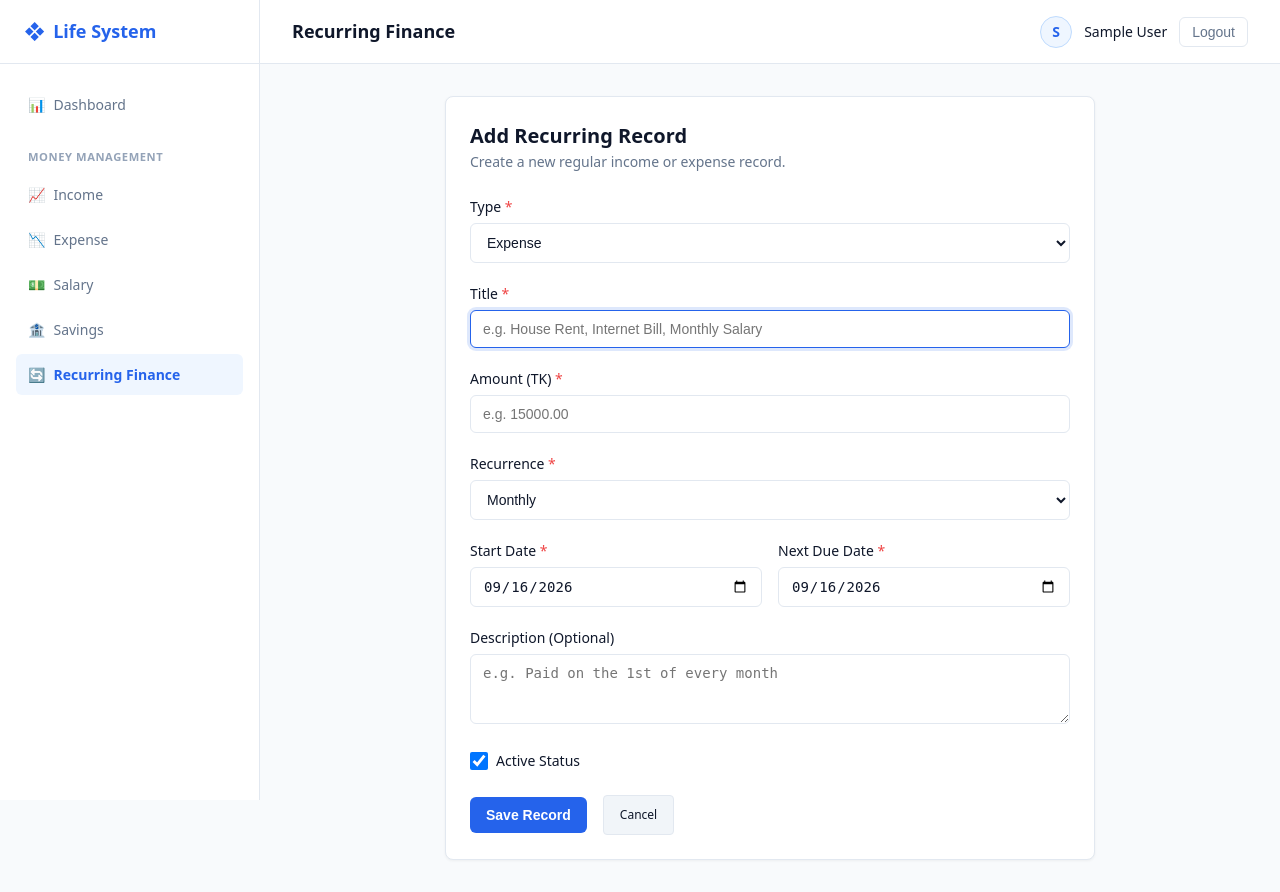
After one commit to imonislams/Life-Management-system, a Laravel app: page /recurring-transactions/create in a window 1280 px wide. The commit adds this page. Run offline with Laravel 12, Linux system fonts and the light colour scheme; the visitor is signed in with stand-in values (Sample User, id 1); style sheets or scripts are compiled from the project's sources.

Commit message:
Implement fixed and recurring finance management module
Co-authored-by: imonislams <193939796+imonislams@users.noreply.github.com>

```diff
--- /dev/null
+++ b/app/Http/Controllers/RecurringTransactionController.php
@@ -0,0 +1,112 @@
+<?php
+
+namespace App\Http\Controllers;
+
+use App\Models\RecurringTransaction;
+use Illuminate\Http\Request;
+use Illuminate\Support\Facades\Auth;
+
+class RecurringTransactionController extends Controller
+{
+    /**
+     * Display a listing of recurring transactions for the authenticated user.
+     */
+    public function index(Request $request)
+    {
+        $recurringTransactions = $request->user()
+            ->recurringTransactions()
+            ->orderBy('next_due_date', 'asc')
+            ->orderBy('id', 'desc')
+            ->paginate(10);
+
+        return view('recurring.index', [
+            'recurringTransactions' => $recurringTransactions,
+        ]);
+    }
+
+    /**
+     * Show the form for creating a new recurring transaction.
+     */
+    public function create()
+    {
+        return view('recurring.create');
+    }
+
+    /**
+     * Store a newly created recurring transaction in storage.
+     */
+    public function store(Request $request)
+    {
+        $validated = $request->validate([
+            'type' => ['required', 'in:income,expense'],
+            'title' => ['required', 'string', 'max:255'],
+            'amount' => ['required', 'numeric', 'gt:0', 'max:999999999.99'],
+            'recurrence_type' => ['required', 'in:weekly,monthly'],
+            'start_date' => ['required', 'date'],
+            'next_due_date' => ['required', 'date'],
+            'description' => ['nullable', 'string', 'max:1000'],
+            'is_active' => ['nullable', 'boolean'],
+        ]);
+
+        $validated['is_active'] = $request->has('is_active') ? $request->boolean('is_active') : true;
+
+        $request->user()->recurringTransactions()->create($validated);
+
+        return redirect()->route('recurring-transactions.index')->with('status', 'Recurring record added successfully.');
+    }
+
+    /**
+     * Show the form for editing the specified recurring transaction.
+     */
+    public function edit(RecurringTransaction $recurringTransaction)
+    {
+        if ($recurringTransaction->user_id !== Auth::id()) {
+            abort(403);
+        }
+
+        return view('recurring.edit', [
+            'recurringTransaction' => $recurringTransaction,
+        ]);
+    }
+
+    /**
+     * Update the specified recurring transaction in storage.
+     */
+    public function update(Request $request, RecurringTransaction $recurringTransaction)
+    {
+        if ($recurringTransaction->user_id !== Auth::id()) {
+            abort(403);
+        }
+
+        $validated = $request->validate([
+            'type' => ['required', 'in:income,expense'],
+            'title' => ['required', 'string', 'max:255'],
+            'amount' => ['required', 'numeric', 'gt:0', 'max:999999999.99'],
+            'recurrence_type' => ['required', 'in:weekly,monthly'],
+            'start_date' => ['required', 'date'],
+            'next_due_date' => ['required', 'date'],
+            'description' => ['nullable', 'string', 'max:1000'],
+            'is_active' => ['nullable', 'boolean'],
+        ]);
+
+        $validated['is_active'] = $request->has('is_active') ? $request->boolean('is_active') : false;
+
+        $recurringTransaction->update($validated);
+
+        return redirect()->route('recurring-transactions.index')->with('status', 'Recurring record updated successfully.');
+    }
+
+    /**
+     * Remove the specified recurring transaction from storage.
+     */
+    public function destroy(RecurringTransaction $recurringTransaction)
+    {
+        if ($recurringTransaction->user_id !== Auth::id()) {
+            abort(403);
+        }
+
+        $recurringTransaction->delete();
+
+        return redirect()->route('recurring-transactions.index')->with('status', 'Recurring record deleted successfully.');
+    }
+}
--- a/app/Models/User.php
+++ b/app/Models/User.php
@@ -65,4 +65,9 @@ class User extends Authenticatable
     {
         return $this->hasOne(SavingsGoal::class);
     }
+
+    public function recurringTransactions(): HasMany
+    {
+        return $this->hasMany(RecurringTransaction::class);
+    }
 }
--- a/resources/views/layouts/app.blade.php
+++ b/resources/views/layouts/app.blade.php
@@ -41,6 +41,9 @@
                     </a>
                     <a href="{{ route('savings.index') }}" class="nav-link {{ request()->routeIs('savings.*') ? 'active' : '' }}">
                         <span class="nav-icon">🏦</span> Savings
+                    </a>
+                    <a href="{{ route('recurring-transactions.index') }}" class="nav-link {{ request()->routeIs('recurring-transactions.*') ? 'active' : '' }}">
+                        <span class="nav-icon">🔄</span> Recurring Finance
                     </a>
                 </div>
             </nav>
--- /dev/null
+++ b/resources/views/recurring/create.blade.php
@@ -0,0 +1,135 @@
+<x-app-layout>
+    <x-slot name="title">Add Recurring Record - Personal Finance Management System</x-slot>
+    <x-slot name="pageTitle">Recurring Finance</x-slot>
+
+    <div class="card" style="max-width: 650px; margin: 0 auto;">
+        <h1 class="card-title">Add Recurring Record</h1>
+        <p class="card-subtitle" style="margin-bottom: 1.5rem;">Create a new regular income or expense record.</p>
+
+        <form method="POST" action="{{ route('recurring-transactions.store') }}">
+            @csrf
+
+            <div class="form-group">
+                <label for="type" class="form-label">Type <span style="color: var(--danger-color);">*</span></label>
+                <select id="type" name="type" required class="form-control">
+                    <option value="expense" {{ old('type') === 'expense' ? 'selected' : '' }}>Expense</option>
+                    <option value="income" {{ old('type') === 'income' ? 'selected' : '' }}>Income</option>
+                </select>
+                @error('type')
+                    <div class="error-msg">{{ $message }}</div>
+                @enderror
+            </div>
+
+            <div class="form-group">
+                <label for="title" class="form-label">Title <span style="color: var(--danger-color);">*</span></label>
+                <input
+                    id="title"
+                    type="text"
+                    name="title"
+                    value="{{ old('title') }}"
+                    required
+                    autofocus
+                    class="form-control"
+                    placeholder="e.g. House Rent, Internet Bill, Monthly Salary"
+                >
+                @error('title')
+                    <div class="error-msg">{{ $message }}</div>
+                @enderror
+            </div>
+
+            <div class="form-group">
+                <label for="amount" class="form-label">Amount (TK) <span style="color: var(--danger-color);">*</span></label>
+                <input
+                    id="amount"
+                    type="number"
+                    step="0.01"
+                    min="0.01"
+                    name="amount"
+                    value="{{ old('amount') }}"
+                    required
+                    class="form-control"
+                    placeholder="e.g. 15000.00"
+                >
+                @error('amount')
+                    <div class="error-msg">{{ $message }}</div>
+                @enderror
+            </div>
+
+            <div class="form-group">
+                <label for="recurrence_type" class="form-label">Recurrence <span style="color: var(--danger-color);">*</span></label>
+                <select id="recurrence_type" name="recurrence_type" required class="form-control">
+                    <option value="monthly" {{ old('recurrence_type') === 'monthly' ? 'selected' : '' }}>Monthly</option>
+                    <option value="weekly" {{ old('recurrence_type') === 'weekly' ? 'selected' : '' }}>Weekly</option>
+                </select>
+                @error('recurrence_type')
+                    <div class="error-msg">{{ $message }}</div>
+                @enderror
+            </div>
+
+            <div style="display: grid; grid-template-columns: 1fr 1fr; gap: 1rem;">
+                <div class="form-group">
+                    <label for="start_date" class="form-label">Start Date <span style="color: var(--danger-color);">*</span></label>
+                    <input
+                        id="start_date"
+                        type="date"
+                        name="start_date"
+                        value="{{ old('start_date', date('Y-m-d')) }}"
+                        required
+                        class="form-control"
+                    >
+                    @error('start_date')
+                        <div class="error-msg">{{ $message }}</div>
+                    @enderror
+                </div>
+
+                <div class="form-group">
+                    <label for="next_due_date" class="form-label">Next Due Date <span style="color: var(--danger-color);">*</span></label>
+                    <input
+                        id="next_due_date"
+                        type="date"
+                        name="next_due_date"
+                        value="{{ old('next_due_date', date('Y-m-d')) }}"
+                        required
+                        class="form-control"
+                    >
+                    @error('next_due_date')
+                        <div class="error-msg">{{ $message }}</div>
+                    @enderror
+                </div>
+            </div>
+
+            <div class="form-group">
+                <label for="description" class="form-label">Description (Optional)</label>
+                <textarea
+                    id="description"
+                    name="description"
+                    rows="3"
+                    class="form-control"
+                    placeholder="e.g. Paid on the 1st of every month"
+                >{{ old('description') }}</textarea>
+                @error('description')
+                    <div class="error-msg">{{ $message }}</div>
+                @enderror
+            </div>
+
+            <div class="form-group" style="display: flex; align-items: center; gap: 0.5rem; margin-top: 1rem;">
+                <input
+                    id="is_active"
+                    type="checkbox"
+                    name="is_active"
+                    value="1"
+                    {{ old('is_active', '1') ? 'checked' : '' }}
+                    style="width: 18px; height: 18px; cursor: pointer;"
+                >
+                <label for="is_active" class="form-label" style="margin-bottom: 0; cursor: pointer;">
+                    Active Status
+                </label>
+            </div>
+
+            <div style="display: flex; gap: 1rem; align-items: center; margin-top: 1.5rem;">
+                <button type="submit" class="btn-primary">Save Record</button>
+                <a href="{{ route('recurring-transactions.index') }}" class="btn-secondary btn-sm" style="padding: 0.625rem 1rem;">Cancel</a>
+            </div>
+        </form>
+    </div>
+</x-app-layout>
--- a/routes/web.php
+++ b/routes/web.php
@@ -5,6 +5,7 @@ use App\Http\Controllers\Auth\RegisterController;
 use App\Http\Controllers\DashboardController;
 use App\Http\Controllers\ExpenseController;
 use App\Http\Controllers\IncomeController;
+use App\Http\Controllers\RecurringTransactionController;
 use App\Http\Controllers\SalaryController;
 use App\Http\Controllers\SavingsController;
 use Illuminate\Support\Facades\Auth;
@@ -47,4 +48,7 @@ Route::middleware('auth')->group(function () {
 
     // Expense resource routes
     Route::resource('expenses', ExpenseController::class)->except(['show']);
+
+    // Recurring Transactions resource routes
+    Route::resource('recurring-transactions', RecurringTransactionController::class)->except(['show']);
 });
```
Also changed, not shown: app/Http/Controllers/DashboardController.php (+7 -0 lines), app/Models/RecurringTransaction.php (added, +35 -0 lines), resources/css/app.css (+34 -0 lines), resources/views/dashboard.blade.php (+48 -0 lines), resources/views/recurring/edit.blade.php (added, +135 -0 lines), resources/views/recurring/index.blade.php (added, +85 -0 lines), database/migrations/2026_01_01_000006_create_recurring_transactions_table.php (added).
